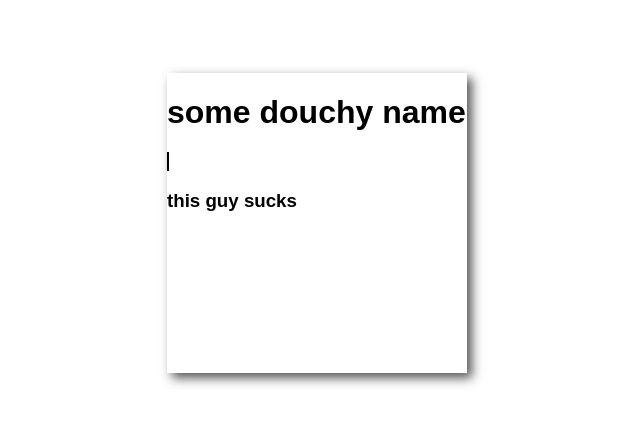
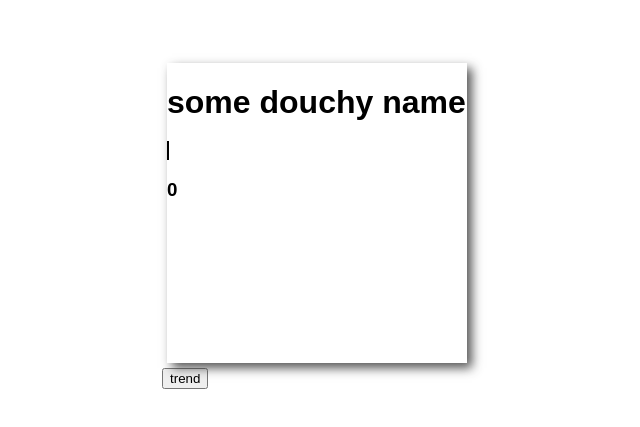
Before and after one commit to 81Jeremiah/content-creator-database, a React (Create React App) app in the folder client/: page / in a window 1280 px wide. Shown: the part 277-704 px from the top of the page, without its empty margins (323-963 px from the left). Built offline with nearby package versions, Linux system fonts and the light colour scheme.

Commit message:
add trending button

```diff
--- a/client/src/components/creators/CreatorCard.js
+++ b/client/src/components/creators/CreatorCard.js
@@ -4,13 +4,28 @@ import BackCard from './BackCard.js';
 
 export default class CreatorCard extends Component {
 
+  state = {
+    trending: 0
+  }
+
+  handleClick = () =>{
+    this.setState({
+      trending: this.state.trending + 1
+    })
+  }
+
   render() {
 
     return (
-      <div className="creator-card">
-        <FrontCard name={this.props.name} trending={this.props.trending}/>
-        <BackCard mostPopularVideo={this.props.mostPopularVideo} category={this.props.category}/>
+      <div>
+        <div className="creator-card">
+          <FrontCard name={this.props.name} trending={this.state.trending}/>
+          <BackCard mostPopularVideo={this.props.mostPopularVideo} category={this.props.category}/>
+        </div>
+            <button className="div-button" onClick={this.handleClick}>trend</button>
+
       </div>
+
     )
   }
 }
```
